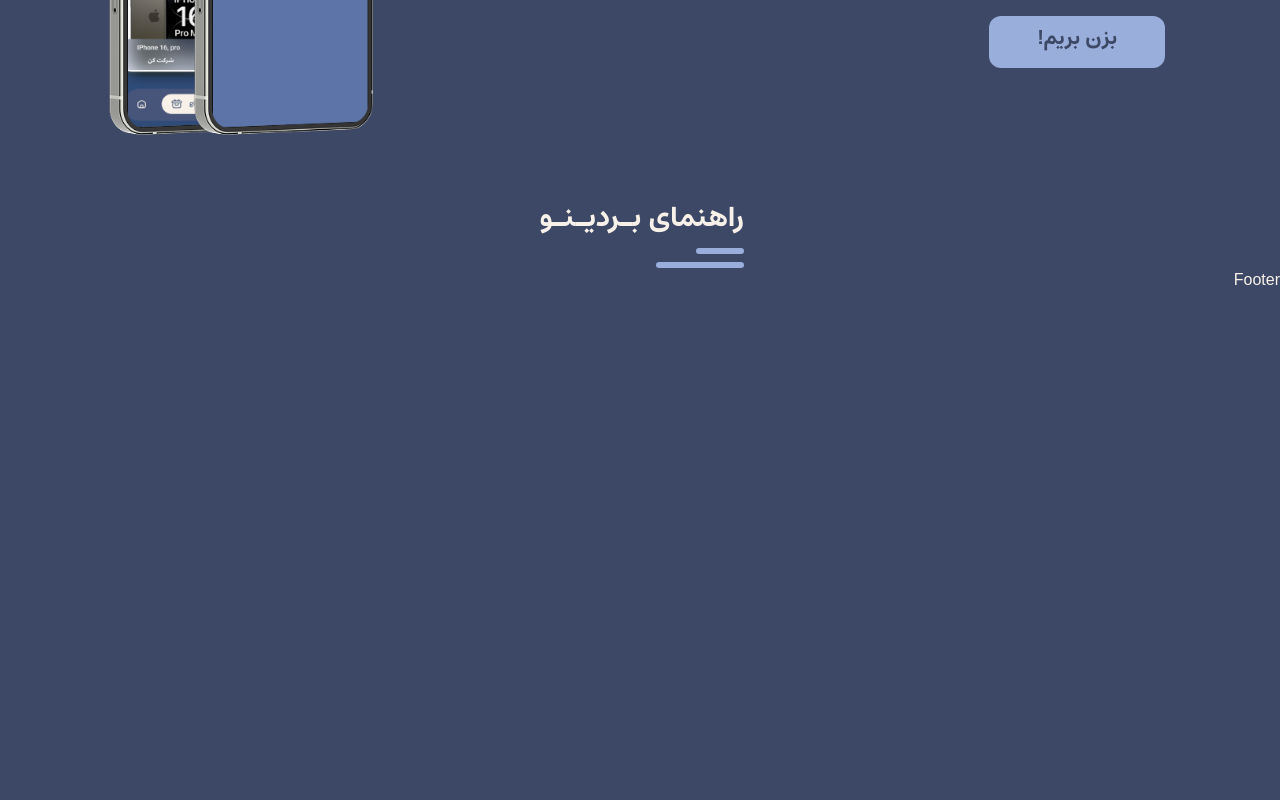
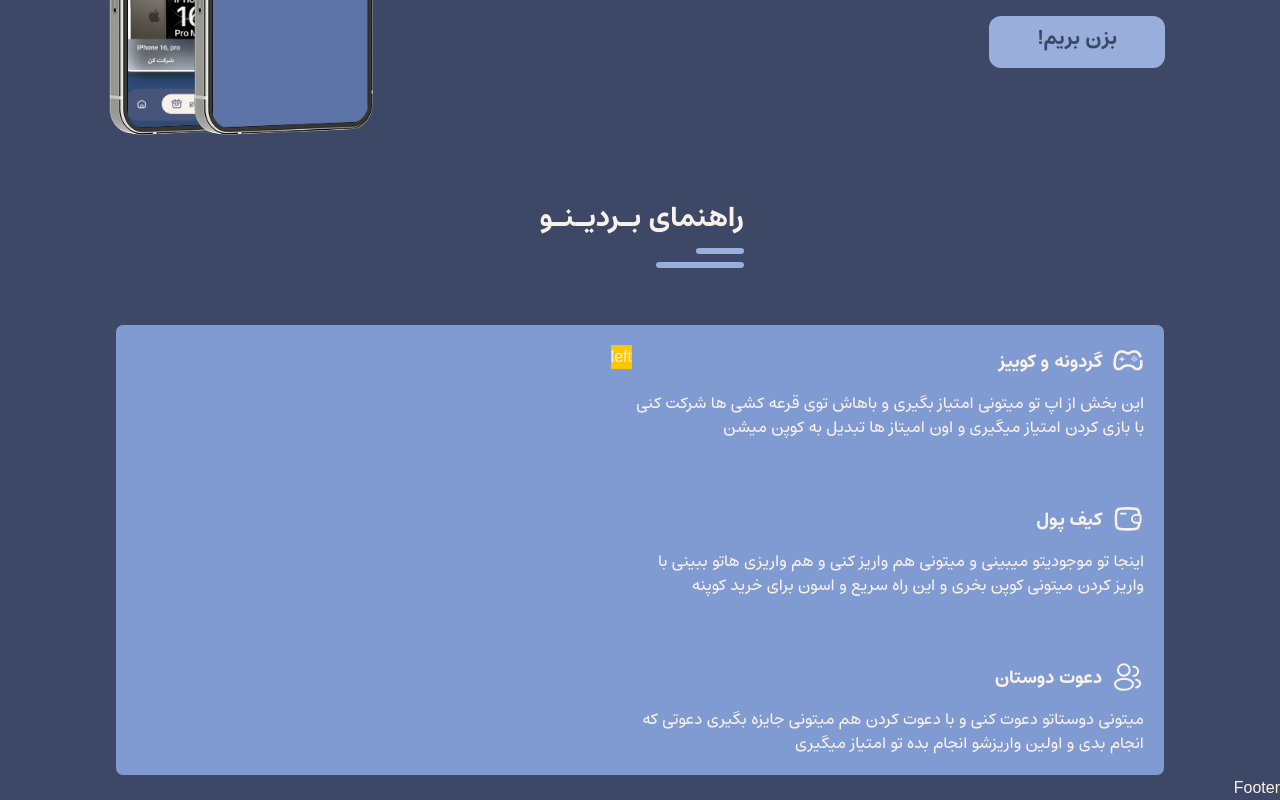
Before and after one commit to buordino/landing, a Next.js app: page / in a window 1280 px wide. Shown: the part 525-1325 px from the top of the page. Before the commit the page ends 817 px from the top, so only its background shows below. Built offline with nearby package versions, Linux system fonts and the light colour scheme.

Commit message:
feat(guide): add guide list and guide items component

```diff
--- a/src/app/globals.css
+++ b/src/app/globals.css
@@ -16,12 +16,12 @@ body {
 }
 
 @theme {
-  --color-background: #3C4866;
+  --color-background: #3c4866;
   --color-primary: rgba(153, 174, 219, 1);
-  --color-light-primary: #809AD2;
-  --color-white: #F8F1E9;
-  --color-secondary: #5C74A7;
+  --color-light-primary: #809ad2;
+  --color-white: #f8f1e9;
+  --color-secondary: #5c74a7;
   --color-dark-sky: #516084;
-  --color-light-sky:#A8C4FF;
-  --shadow-3xl:1px 0px 50px 2px #0000004D;
+  --color-light-sky: #a8c4ff;
+  --shadow-3xl: 1px 0px 50px 2px #0000004d;
 }
--- a/src/app/page.tsx
+++ b/src/app/page.tsx
@@ -1,5 +1,5 @@
-import Guide from "@/components/sections/Guide";
-import Hero from "@/components/sections/Hero";
+import Guide from "@/components/sections/guide/Guide";
+import Hero from "@/components/sections/hero/Hero";
 
 export default function Home() {
   return (
--- a/src/components/sections/Guide.tsx
+++ /dev/null
@@ -1,13 +0,0 @@
-import SectionTitle from "../ui/SectionTitle";
-
-const Guide = () => {
-  return (
-    <section>
-      <div className="mt-32">
-        <SectionTitle>راهنمای بـردیـنـو</SectionTitle>
-      </div>
-    </section>
-  );
-}
-
-export default Guide
--- /dev/null
+++ b/src/components/sections/guide/Guide.tsx
@@ -0,0 +1,22 @@
+import GuidesList from "./GuidesList";
+import SectionTitle from "../../ui/SectionTitle";
+
+const Guide = () => {
+  return (
+    <section>
+      <div className="mt-32">
+        <SectionTitle>راهنمای بـردیـنـو</SectionTitle>
+        <div className="mt-14 bg-light-primary rounded-lg border border-solid border-background py-5 px-5">
+          <div className="flex flex-row items-start">
+            <div className="basis-lg">
+              <GuidesList />
+            </div>
+            <div className="bg-yellow-400">left</div>
+          </div>
+        </div>
+      </div>
+    </section>
+  );
+};
+
+export default Guide;
--- /dev/null
+++ b/src/components/sections/guide/GuideItems.tsx
@@ -0,0 +1,14 @@
+import { GuideItemsPropsType } from "@/types/guidesTypes";
+
+const GuideItems = ({ guide }: GuideItemsPropsType) => {
+  return (
+    <li className="space-y-3.5 text-white">
+      <div className="flex flex-row items-center gap-2.5">
+        {guide.icon} <h3 className="font-bold text-lg">{guide.title}</h3>
+      </div>
+      {guide.description}
+    </li>
+  );
+};
+
+export default GuideItems;
--- /dev/null
+++ b/src/components/sections/guide/GuidesList.tsx
@@ -0,0 +1,49 @@
+import { GuideType } from "@/types/guidesTypes";
+import GamePadIcon from "../../ui/icons/GamePadIcon";
+import UsersIcon from "../../ui/icons/UsersIcon";
+import WalletIcon from "../../ui/icons/WalletIcon";
+import GuideItems from "./GuideItems";
+
+const guides: GuideType[] = [
+  {
+    title: "گردونه و کوییز",
+    icon: <GamePadIcon className="stroke-white fill-none w-8 h-8" />,
+    description: (
+      <p className="text-white font-medium">
+        این بخش از اپ تو میتونی امتیاز بگیری و باهاش توی قرعه کشی ها شرکت کنی با
+        بازی کردن امتیاز میگیری و اون امیتاز ها تبدیل به کوپن میشن
+      </p>
+    ),
+  },
+  {
+    title: "کیف پول",
+    icon: <WalletIcon className="fill-none stroke-white w-8 h-8" />,
+    description: (
+      <p className="text-white font-medium">
+        اینجا تو موجودیتو میبینی و میتونی هم واریز کنی و هم واریزی هاتو ببینی با
+        واریز کردن میتونی کوپن بخری و این راه سریع و اسون برای خرید کوپنه
+      </p>
+    ),
+  },
+  {
+    title: "دعوت دوستان",
+    icon: <UsersIcon className="stroke-white fill-none w-8 h-8" />,
+    description: (
+      <p className="text-white font-medium">
+        میتونی دوستاتو دعوت کنی و با دعوت کردن هم میتونی جایزه بگیری دعوتی که
+        انجام بدی و اولین واریزشو انجام بده تو امتیاز میگیری
+      </p>
+    ),
+  },
+];
+const GuidesList = () => {
+  return (
+    <ul className="space-y-16">
+      {guides.map((guide, index) => (
+        <GuideItems guide={guide} key={index} />
+      ))}
+    </ul>
+  );
+};
+
+export default GuidesList;
--- a/src/components/sections/Hero.tsx
+++ b/src/components/sections/hero/Hero.tsx
@@ -1,5 +1,5 @@
 import Image from "next/image";
-import CustomButton from "../ui/CustomButton";
+import CustomButton from "../../ui/CustomButton";
 
 const Hero = () => {
   return (
--- a/src/components/ui/icons/GamePadIcon.tsx
+++ b/src/components/ui/icons/GamePadIcon.tsx
@@ -1,43 +1,28 @@
+import { IconPropsType } from "@/types/IconTypes";
 
-const GamePadIcon = () => {
+const GamePadIcon = ({ className }: IconPropsType) => {
   return (
     <svg
       xmlns="http://www.w3.org/2000/svg"
-      width="50"
-      height="44"
       viewBox="0 0 50 44"
-      fill="none"
+      className={className}
     >
       <path
         d="M44.2099 14.583C42.7734 10.6019 40.4755 8.44878 37.6895 7.58424C36.8959 7.33797 36.0453 7.2915 35.2032 7.2915H33.9272C32.0991 7.2915 30.3157 7.78778 28.8234 8.71193L27.7778 9.3594C26.9657 9.8623 25.9953 10.1324 25.0003 10.1324C24.0055 10.1324 23.0351 9.8623 22.223 9.35944L21.1774 8.71193C19.6849 7.78778 17.9017 7.2915 16.0733 7.2915H14.7973C13.9553 7.2915 13.1047 7.33797 12.311 7.58424C7.34709 9.1247 3.93259 14.7563 4.17957 27.5302C4.22932 30.104 4.91761 32.9486 7.57163 34.0591C8.39867 34.4052 9.36838 34.6347 10.4726 34.6347C11.7977 34.6347 12.8499 34.3042 13.662 33.8385C15.566 32.7466 16.9612 30.9232 18.9821 30.0063C20.1986 29.4543 21.5491 29.1661 22.9193 29.1661H27.0814C28.4516 29.1661 29.802 29.4543 31.0187 30.0063C33.0395 30.9232 34.4347 32.7466 36.3387 33.8385C37.1507 34.3042 38.203 34.6347 39.528 34.6347C40.6322 34.6347 41.602 34.4052 42.4291 34.0591C45.083 32.9486 45.7714 30.104 45.8211 27.5302C45.8611 25.4622 45.8051 23.5811 45.662 21.8746"
-        stroke="#F8F1E9"
         strokeWidth="4"
         strokeLinecap="round"
       />
       <path
         d="M15.625 16.4059V21.8745M12.5 19.1402H18.75"
-        stroke="#F8F1E9"
         strokeWidth="2"
         strokeLinecap="round"
       />
-      <path
-        d="M39.583 18.6845C39.583 19.4396 38.8834 20.0517 38.0205 20.0517C37.1576 20.0517 36.458 19.4396 36.458 18.6845C36.458 17.9295 37.1576 17.3174 38.0205 17.3174C38.8834 17.3174 39.583 17.9295 39.583 18.6845Z"
-        fill="#F8F1E9"
-      />
-      <path
-        d="M33.333 18.6845C33.333 19.4396 32.6334 20.0517 31.7705 20.0517C30.9076 20.0517 30.208 19.4396 30.208 18.6845C30.208 17.9295 30.9076 17.3174 31.7705 17.3174C32.6334 17.3174 33.333 17.9295 33.333 18.6845Z"
-        fill="#F8F1E9"
-      />
-      <path
-        d="M34.8955 14.583C35.7584 14.583 36.458 15.1951 36.458 15.9502C36.458 16.7052 35.7584 17.3173 34.8955 17.3173C34.0326 17.3173 33.333 16.7052 33.333 15.9502C33.333 15.1951 34.0326 14.583 34.8955 14.583Z"
-        fill="#F8F1E9"
-      />
-      <path
-        d="M34.8955 20.0518C35.7584 20.0518 36.458 20.6639 36.458 21.4189C36.458 22.174 35.7584 22.7861 34.8955 22.7861C34.0326 22.7861 33.333 22.174 33.333 21.4189C33.333 20.6639 34.0326 20.0518 34.8955 20.0518Z"
-        fill="#F8F1E9"
-      />
+      <path d="M39.583 18.6845C39.583 19.4396 38.8834 20.0517 38.0205 20.0517C37.1576 20.0517 36.458 19.4396 36.458 18.6845C36.458 17.9295 37.1576 17.3174 38.0205 17.3174C38.8834 17.3174 39.583 17.9295 39.583 18.6845Z" />
+      <path d="M33.333 18.6845C33.333 19.4396 32.6334 20.0517 31.7705 20.0517C30.9076 20.0517 30.208 19.4396 30.208 18.6845C30.208 17.9295 30.9076 17.3174 31.7705 17.3174C32.6334 17.3174 33.333 17.9295 33.333 18.6845Z" />
+      <path d="M34.8955 14.583C35.7584 14.583 36.458 15.1951 36.458 15.9502C36.458 16.7052 35.7584 17.3173 34.8955 17.3173C34.0326 17.3173 33.333 16.7052 33.333 15.9502C33.333 15.1951 34.0326 14.583 34.8955 14.583Z" />
+      <path d="M34.8955 20.0518C35.7584 20.0518 36.458 20.6639 36.458 21.4189C36.458 22.174 35.7584 22.7861 34.8955 22.7861C34.0326 22.7861 33.333 22.174 33.333 21.4189C33.333 20.6639 34.0326 20.0518 34.8955 20.0518Z" />
     </svg>
   );
-}
+};
 
-export default GamePadIcon
+export default GamePadIcon;
--- a/src/components/ui/icons/UsersIcon.tsx
+++ b/src/components/ui/icons/UsersIcon.tsx
@@ -1,43 +1,38 @@
+import { IconPropsType } from "@/types/IconTypes";
 
-const UsersIcon = () => {
+const UsersIcon = ({ className }: IconPropsType) => {
   return (
     <svg
       xmlns="http://www.w3.org/2000/svg"
-      width="47"
-      height="46"
       viewBox="0 0 47 46"
-      fill="none"
+      className={className}
     >
       <path
         d="M17.6689 21.0198C17.476 21.0008 17.2446 21.0008 17.0324 21.0198C12.4416 20.8678 8.7959 17.1619 8.7959 12.6008C8.7959 7.94474 12.6152 4.16284 17.3603 4.16284C22.0861 4.16284 25.9247 7.94474 25.9247 12.6008C25.9054 17.1619 22.2597 20.8678 17.6689 21.0198Z"
-        stroke="#F8F1E9"
         strokeWidth="3"
         strokeLinecap="round"
         strokeLinejoin="round"
       />
       <path
         d="M31.6541 7.96436C35.3962 7.96436 38.4053 10.9481 38.4053 14.6159C38.4053 18.2078 35.5119 21.1345 31.9048 21.2675C31.7505 21.2485 31.5769 21.2485 31.4033 21.2675"
-        stroke="#F8F1E9"
         strokeWidth="3"
         strokeLinecap="round"
         strokeLinejoin="round"
       />
       <path
         d="M8.02442 28.0332C3.35644 31.1119 3.35644 36.1291 8.02442 39.1888C13.3289 42.6857 22.0284 42.6857 27.3329 39.1888C32.0009 36.1101 32.0009 31.0929 27.3329 28.0332C22.0477 24.5553 13.3482 24.5553 8.02442 28.0332Z"
-        stroke="#F8F1E9"
         strokeWidth="3"
         strokeLinecap="round"
         strokeLinejoin="round"
       />
       <path
         d="M35.377 38.371C36.7658 38.0859 38.0774 37.5348 39.1576 36.7176C42.1667 34.494 42.1667 30.8262 39.1576 28.6026C38.0967 27.8045 36.8044 27.2723 35.4348 26.9683"
-        stroke="#F8F1E9"
         strokeWidth="3"
         strokeLinecap="round"
         strokeLinejoin="round"
       />
     </svg>
   );
-}
+};
 
-export default UsersIcon
+export default UsersIcon;
--- a/src/components/ui/icons/WalletIcon.tsx
+++ b/src/components/ui/icons/WalletIcon.tsx
@@ -1,34 +1,30 @@
-const WalletIcon = () => {
+import { IconPropsType } from "@/types/IconTypes";
+
+const WalletIcon = ({ className }: IconPropsType) => {
   return (
     <svg
       xmlns="http://www.w3.org/2000/svg"
-      width="47"
-      height="50"
       viewBox="0 0 47 50"
-      fill="none"
+      className={className}
     >
       <path
         d="M35.4131 24.764H35.4309"
-        stroke="#F8F1E9"
         strokeWidth="2"
         strokeLinecap="round"
         strokeLinejoin="round"
       />
       <path
         d="M41.1471 18.6094C40.9972 14.7685 40.5138 12.4135 38.9553 10.7555C36.6962 8.35205 33.0598 8.35205 25.7875 8.35205H20.0023C12.7299 8.35205 9.0937 8.35205 6.83444 10.7555C4.5752 13.159 4.5752 17.0273 4.5752 24.7639C4.5752 32.5004 4.5752 36.3689 6.83444 38.7722C9.0937 41.1757 12.7299 41.1757 20.0023 41.1757H25.7875C33.0598 41.1757 36.6962 41.1757 38.9553 38.7722C40.5138 37.1144 40.9972 34.7593 41.1471 30.9183"
-        stroke="#F8F1E9"
         strokeWidth="4"
       />
       <path
         d="M12.2891 16.5585H20.0026"
-        stroke="#F8F1E9"
         strokeWidth="3"
         strokeLinecap="round"
         strokeLinejoin="round"
       />
       <path
         d="M40.8934 18.6096H35.8748C32.4339 18.6096 29.6445 21.365 29.6445 24.764C29.6445 28.1631 32.4339 30.9185 35.8748 30.9185H40.8934C41.0542 30.9185 41.1344 30.9185 41.2023 30.9142C42.2423 30.8467 43.0705 30.0285 43.1388 29.0012C43.1432 28.9341 43.1432 28.8547 43.1432 28.6961V20.832C43.1432 20.6734 43.1432 20.5939 43.1388 20.5269C43.0705 19.4996 42.2423 18.6813 41.2023 18.614C41.1344 18.6096 41.0542 18.6096 40.8934 18.6096Z"
-        stroke="#F8F1E9"
         strokeWidth="3"
       />
     </svg>
--- /dev/null
+++ b/src/types/guidesTypes.ts
@@ -0,0 +1,11 @@
+import { ReactNode } from "react";
+
+export type GuideType = {
+  title: string;
+  icon: ReactNode;
+  description: ReactNode;
+};
+
+export type GuideItemsPropsType = {
+  guide: GuideType;
+};
```
